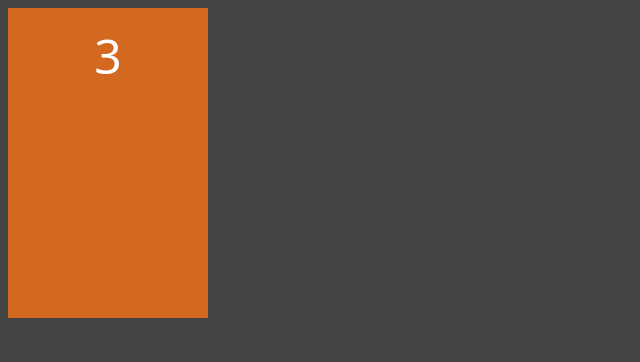
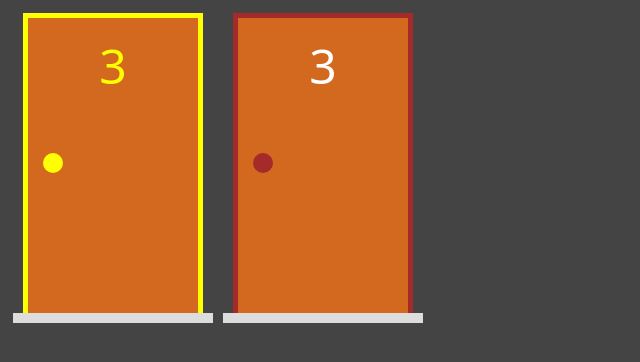
Before and after one commit to ivanProgramador/portas, a Next.js app: page / in a window 1280 px wide. Shown: the top 362 px of the page, without its empty margins (0-640 px from the left). Built offline with nearby package versions, Linux system fonts and the light colour scheme.

Commit message:
classe porta concluida , componente porta concluido

```diff
--- a/components/Porta.jsx
+++ b/components/Porta.jsx
@@ -1,10 +1,23 @@
 import styles from "../styles/Porta.module.css";
 
-export default function Porta(){
+export default function Porta(props){
+
+    const selecionada = props.selecionada ? styles.selecionada:'';
+
     return(
-        <div className={styles.porta} >
-            <div className={styles.numero}>3</div>
+       <div className={styles.area}>
 
+         <div className={`${styles.estrutura} ${selecionada}`} >
+
+            <div className={styles.porta} >
+
+              <div className={styles.numero}>3</div>
+
+              <div className={styles.macaneta}></div>
+
+            </div>
+         </div>
+         <div className={styles.chao}></div>
         </div>
     )
 }
--- a/pages/index.tsx
+++ b/pages/index.tsx
@@ -2,8 +2,9 @@
 
 export default function Home() {
   return (
-    <>
+    <div style={{display:"flex"}} >
+      <Porta selecionada={true} />
       <Porta />
-    </>
+    </div>
   );
 }
--- a/styles/Porta.module.css
+++ b/styles/Porta.module.css
@@ -1,17 +1,68 @@
+.area{
+    position: relative;
+    display: flex;
+    flex-direction: column;
+    align-items: center;
+    width: var(--area-porta-largura);
+    height: var(--area-porta-altura);
+    margin: 5px;
+}
+
+.macaneta{
+    position: absolute;
+    display: flex;
+    align-self: flex-start;
+    top: calc(0.45 * var(--area-porta-altura));
+    height: 20px;
+    width: 20px;
+    border-radius: 10px;
+    background-color: brown;
+}
+
+.chao{
+
+    height: 10px;
+    width: 100%;
+    background-color: #ddd;
+
+}
+
+.estrutura{
+     display: flex;
+     flex-grow: 1;
+     border-left: 5px solid brown;
+     border-right: 5px solid brown;
+     border-top: 5px solid brown;
+     width: 90%;
+}
+
 .porta{
     display:flex;
     flex-direction: column;
+    flex-grow: 1;
     align-items: center;
     background-color: chocolate;
     padding: 15px;
+  }
 
-    /*temp*/
-    width: var(--area-porta-largura);
-    height: var(--area-porta-altura);
 
-}
 
 .numero{
     font-size: 3rem;
     color: white;
 }
+
+.selecionada{
+
+    border-left: 5px solid yellow;
+     border-right: 5px solid yellow;
+     border-top: 5px solid yellow;
+
+}
+
+.selecionada .macaneta{
+    background-color:yellow;
+}
+.selecionada .numero{
+    color: yellow;
+}
```
Also changed, not shown: model/porta.js (added, +53 -0 lines).
